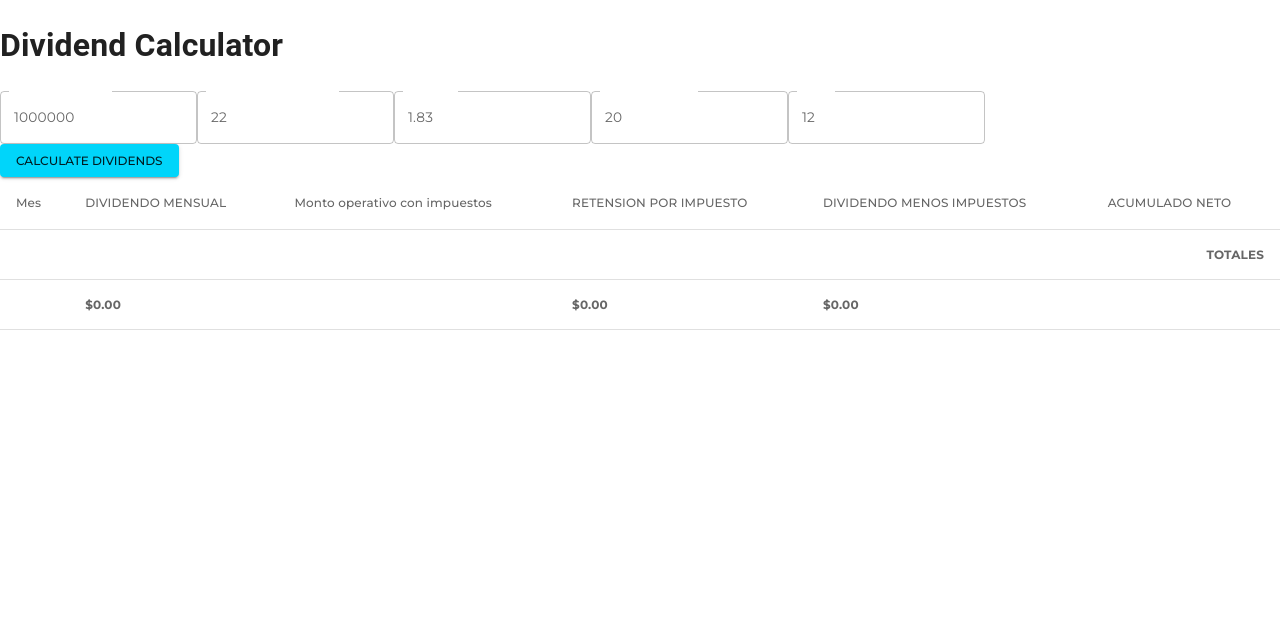
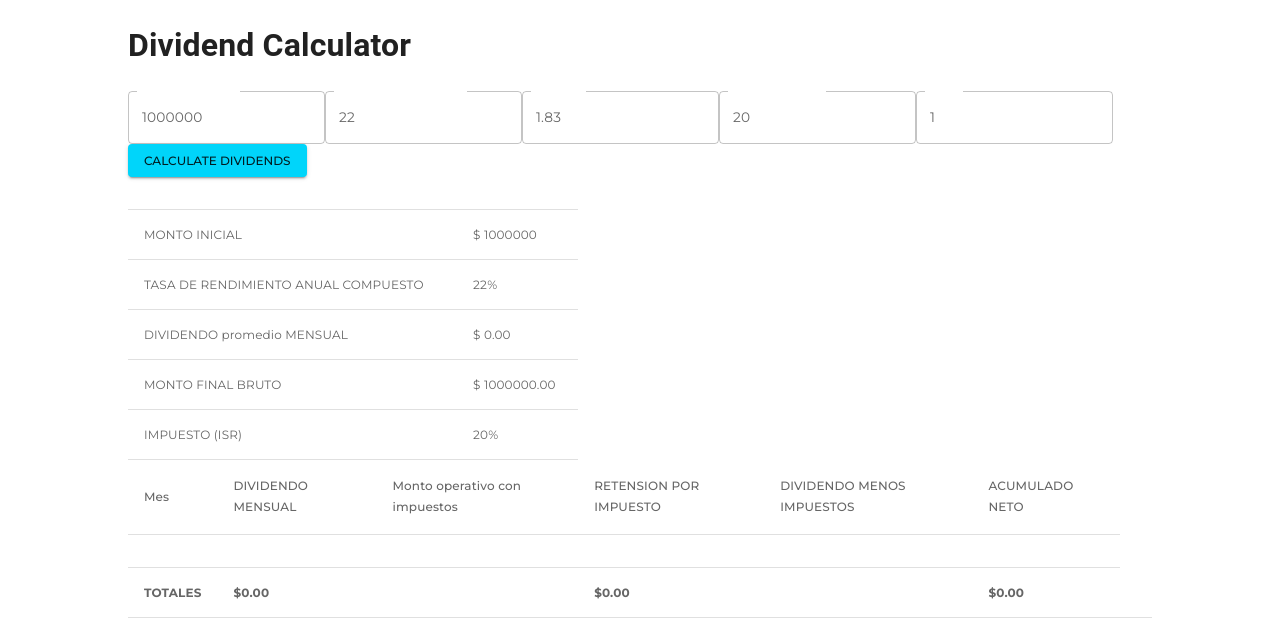
Before and after one commit to TechXProduction/PixieWeb, a React (Vite) app: page /calculate in a window 1280 px wide. Shown: the top 638 px of the page. Built offline with nearby package versions, Linux system fonts and the light colour scheme.

Commit message:
calculadora 50%

```diff
--- a/src/Components/Home/Calculadora.jsx
+++ b/src/Components/Home/Calculadora.jsx
@@ -1,5 +1,6 @@
 import React, { useState } from 'react';
 import TextField from '@mui/material/TextField';
+import Box from '@mui/material/Box';
 import Button from '@mui/material/Button';
 import Table from '@mui/material/Table';
 import TableHead from '@mui/material/TableHead';
@@ -12,7 +13,7 @@ const DividendCalculator = () => {
   const [annualReturnRate, setAnnualReturnRate] = useState(0.22);
   const [taxRate, setTaxRate] = useState(0.0183);
   const [incomeTaxRate, setIncomeTaxRate] = useState(0.20);
-  const [years, setYears] = useState(12);
+  const [years, setYears] = useState(1);
 
   const [results, setResults] = useState([]);
   const [totalDividend, setTotalDividend] = useState(0);
@@ -56,6 +57,9 @@ const DividendCalculator = () => {
   };
 
   return (
+    <>
+    <Box sx={{display:"flex", justifyContent:"center"}}>
+        <Box sx={{display:"flex", width:"80%"}}>
     <div>
       <h1>Dividend Calculator</h1>
       <div>
@@ -94,6 +98,46 @@ const DividendCalculator = () => {
         Calculate Dividends
       </Button>
       <div>
+        <Box sx={{width:"100%", maxWidth:"450px"}}>
+      <Table>
+      <TableHead>
+      <TableRow>
+        <TableCell></TableCell>
+        <TableCell></TableCell>
+      </TableRow>
+      </TableHead>
+      <TableBody>
+
+      <TableRow>
+         <TableCell>MONTO INICIAL</TableCell>
+      <TableCell>$ {initialInvestment}</TableCell>
+      </TableRow>
+
+      <TableRow>
+         <TableCell>TASA DE RENDIMIENTO ANUAL COMPUESTO</TableCell>
+      <TableCell>{annualReturnRate*100}%</TableCell>
+      </TableRow>
+
+      <TableRow>
+         <TableCell>DIVIDENDO promedio MENSUAL </TableCell>
+      <TableCell>$ {((totalDividend.toFixed(2))/(years*12)).toFixed(2)}</TableCell>
+      </TableRow>
+
+      <TableRow>
+         <TableCell>MONTO FINAL  BRUTO </TableCell>
+      <TableCell>$ {(totalDividend + initialInvestment).toFixed(2)}</TableCell>
+      </TableRow>
+
+      <TableRow>
+         <TableCell>IMPUESTO (ISR) </TableCell>
+      <TableCell>{incomeTaxRate*100}%</TableCell>
+      </TableRow>
+
+      </TableBody>
+      </Table>
+      </Box>
+
+
         <Table>
           <TableHead>
             <TableRow>
@@ -118,18 +162,21 @@ const DividendCalculator = () => {
             ))}
             <TableRow>
               <TableCell colSpan={6} align="right">
-                <strong>TOTALES</strong>
+
               </TableCell>
             </TableRow>
             <TableRow>
-              <TableCell></TableCell>
+              <TableCell><strong>TOTALES</strong></TableCell>
               <TableCell>
                 <strong>${totalDividend.toFixed(2)}</strong>
               </TableCell>
               <TableCell></TableCell>
+
+
               <TableCell>
                 <strong>${totalTax.toFixed(2)}</strong>
               </TableCell>
+              <TableCell></TableCell>
               <TableCell>
                 <strong>${totalNetDividend.toFixed(2)}</strong>
               </TableCell>
@@ -139,6 +186,9 @@ const DividendCalculator = () => {
         </Table>
       </div>
     </div>
+    </Box>
+    </Box>
+    </>
   );
 };
 
```
